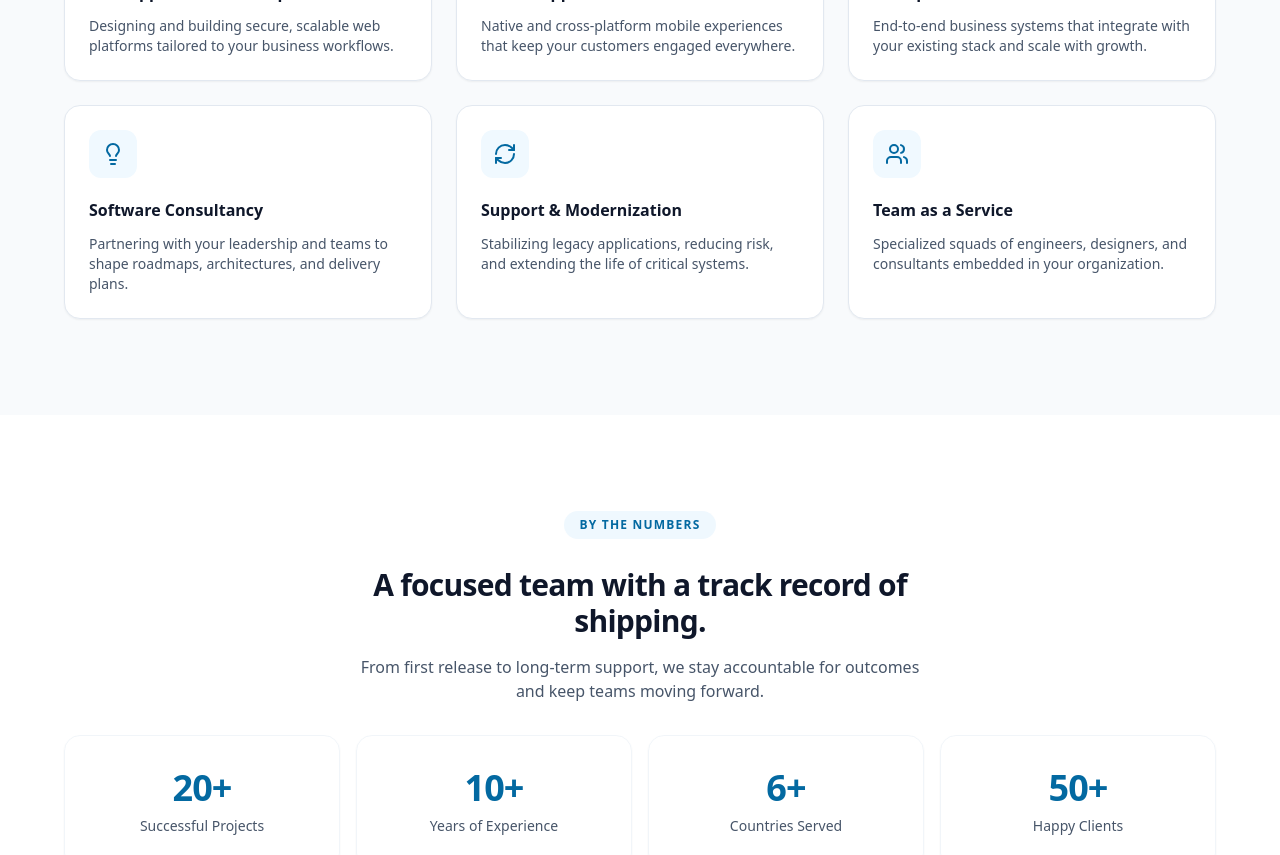
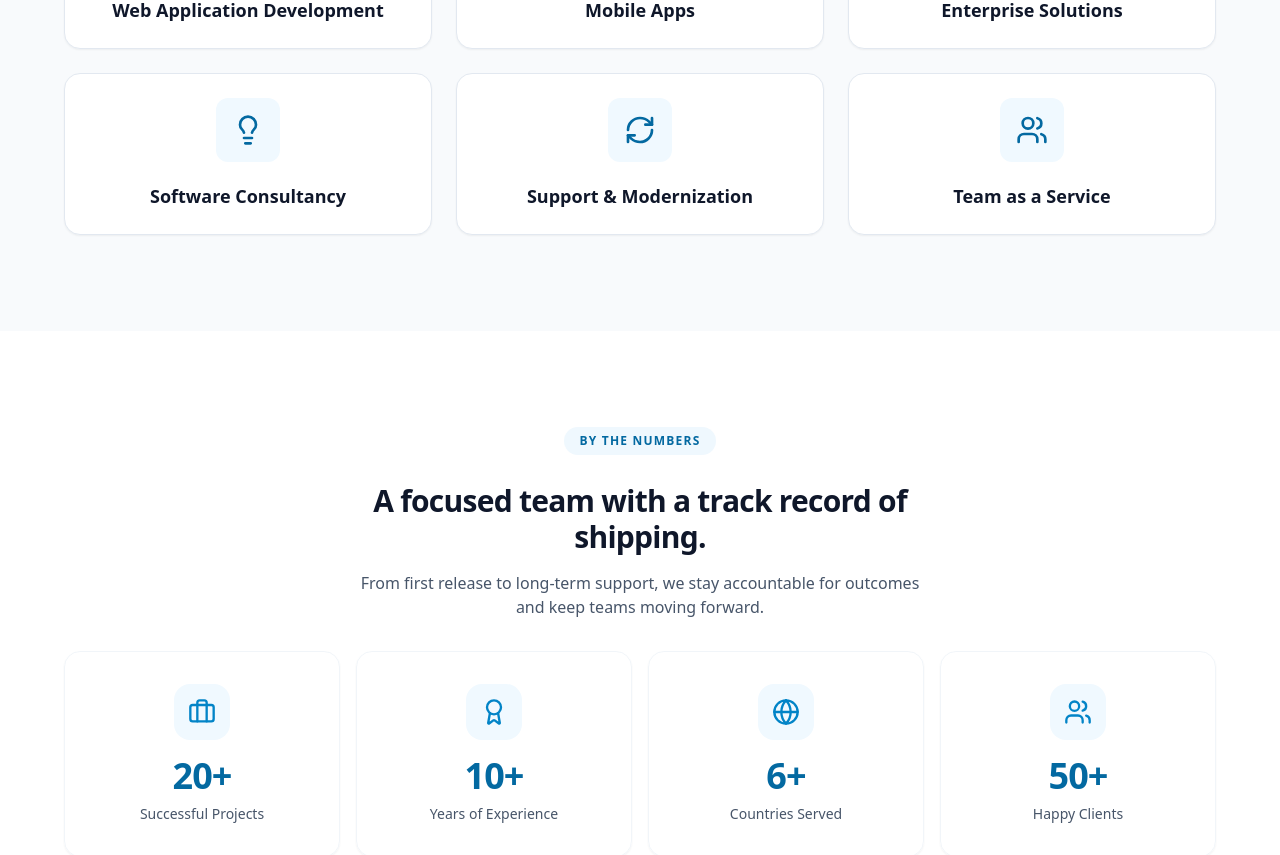
Before and after one commit to yussif03/IKEN_Revamp, a React (Vite) app: page / in a window 1280 px wide. Shown: the part 1120-1975 px from the top of the page. Built offline with nearby package versions, Linux system fonts and the light colour scheme.

Commit message:
Edit Sections

```diff
--- a/src/pages/ContactUs.jsx
+++ b/src/pages/ContactUs.jsx
@@ -52,14 +52,14 @@ const ContactUs = () => {
   }
 
   return (
-    <div className="bg-white py-16 md:py-24">
+    <div className="bg-white py-4 md:py-8">
       <div className="container">
         {/* ── Page header ── */}
-        <div className="mb-12 text-center">
+        <div className="mb-10 text-center">
           <p className="inline-block rounded-full bg-sky-100/50 px-4 py-1.5 text-xs font-bold uppercase tracking-widest text-sky-700 mb-4 transition-all duration-700 ease-out">
             Get in Touch
           </p>
-          <h1 className="mt-2 text-4xl font-bold text-slate-900 md:text-5xl">
+          <h1 className="mt-2 text-2xl font-semibold tracking-tight text-slate-900 md:text-3xl">
             Talk to Our Team
           </h1>
           <p className="mx-auto mt-4 max-w-lg text-slate-500">
--- a/src/sections/RecentProjects.jsx
+++ b/src/sections/RecentProjects.jsx
@@ -78,8 +78,7 @@ const RecentProjects = () => {
   return (
     <SectionWrapper id="projects" className="bg-slate-50 py-16">
       <div className="space-y-16" ref={ref}>
-        <div className="flex flex-col justify-between gap-6 md:flex-row md:items-end mx-auto font-sans">
-          <div className="max-w-2xl">
+        <div className="max-w-2xl font-sans">
           <p
             className={`inline-block rounded-full bg-sky-100/50 px-4 py-1.5 text-xs font-bold uppercase tracking-widest text-sky-700 mb-4 transition-all duration-700 ease-out ${
               isInView ? 'opacity-100 translate-y-0' : 'opacity-0 translate-y-4'
@@ -94,9 +93,8 @@ const RecentProjects = () => {
           >
             Modern platforms and products delivered by IKEN
           </h2>
-          </div>
           <p
-            className={`text-sm text-slate-600 md:text-base ${
+            className={`mt-4 text-sm text-slate-600 md:text-base transition-all duration-700 ease-out ${
               isInView ? 'opacity-100 translate-y-0' : 'opacity-0 translate-y-4'
             }`}
           >
--- a/src/sections/Services.jsx
+++ b/src/sections/Services.jsx
@@ -54,30 +54,29 @@ const ServiceCard = ({ title, description, icon: Icon, index }) => {
   return (
     <article
       ref={ref}
-      className={`group relative flex h-full flex-col overflow-hidden rounded-2xl border border-slate-200 bg-white p-6 shadow-sm transition-all duration-500 ease-in-out hover:-translate-y-2 hover:shadow-xl ${
+      className={`group relative flex h-full flex-col overflow-hidden rounded-2xl border border-slate-200 bg-white p-6 shadow-sm transition-all duration-500 ease-in-out hover:-translate-y-2 hover:shadow-xl hover:bg-sky-900 hover:border-sky-900 items-center justify-center text-center ${
         isInView ? 'opacity-100 translate-y-0' : 'opacity-0 translate-y-6'
       }`}
       style={{ transitionDelay: `${100 + index * 80}ms` }}
     >
-      {/* Subtle Gradient Hover Background */}
-      <div className="absolute inset-0 bg-gradient-to-br from-sky-50 to-transparent opacity-0 transition-opacity duration-500 group-hover:opacity-100" />
-
-      {/* Content Wrapper (keeps content above gradient) */}
-      <div className="relative z-10 flex h-full flex-col">
+      {/* Content Wrapper */}
+      <div className="relative z-10 flex h-full flex-col items-center justify-center w-full">
         {/* Icon */}
-        <div className="mb-5 flex h-12 w-12 items-center justify-center rounded-xl bg-sky-50 text-sky-700 transition-all duration-300 group-hover:bg-sky-600 group-hover:text-white">
-          <Icon className="h-6 w-6 transition-transform duration-300 group-hover:scale-110" />
+        <div className="mb-5 flex h-16 w-16 items-center justify-center rounded-xl bg-sky-50 text-sky-700 transition-all duration-300 group-hover:bg-sky-800 group-hover:text-white group-hover:scale-125">
+          <Icon className="h-8 w-8 transition-transform duration-300 group-hover:scale-110" />
         </div>
 
         {/* Title */}
-        <h3 className="text-base font-semibold text-slate-900 transition-colors duration-300 group-hover:text-sky-700">
+        <h3 className="text-lg font-semibold text-slate-900 transition-colors duration-300 group-hover:text-white">
           {title}
         </h3>
 
-        {/* Description */}
-        <p className="mt-3 text-sm text-slate-600 transition-colors duration-300 group-hover:text-slate-700">
-          {description}
-        </p>
+        {/* Description (Hidden by default, revealed on hover) */}
+        <div className="grid grid-rows-[0fr] opacity-0 transition-all duration-500 group-hover:grid-rows-[1fr] group-hover:opacity-100 group-hover:mt-4">
+          <p className="overflow-hidden text-sm text-slate-200">
+            {description}
+          </p>
+        </div>
       </div>
     </article>
   )
--- a/src/sections/Statistics.jsx
+++ b/src/sections/Statistics.jsx
@@ -1,15 +1,16 @@
 import SectionWrapper from '../components/SectionWrapper'
 import { useIntersectionObserver } from '../hooks/useIntersectionObserver'
 import { useCountUp } from '../hooks/useCountUp'
+import { Briefcase, Award, Globe, Users } from 'lucide-react'
 
 const stats = [
-  { label: 'Successful Projects', value: 20, suffix: '+' },
-  { label: 'Years of Experience', value: 10, suffix: '+' },
-  { label: 'Countries Served', value: 6, suffix: '+' },
-  { label: 'Happy Clients', value: 50, suffix: '+' },
+  { label: 'Successful Projects', value: 20, suffix: '+', icon: Briefcase },
+  { label: 'Years of Experience', value: 10, suffix: '+', icon: Award },
+  { label: 'Countries Served', value: 6, suffix: '+', icon: Globe },
+  { label: 'Happy Clients', value: 50, suffix: '+', icon: Users },
 ]
 
-const StatItem = ({ label, value, suffix, index, start }) => {
+const StatItem = ({ label, value, suffix, index, start, icon: Icon }) => {
   const animated = useCountUp(value, {
     duration: 3000,
     start,
@@ -17,11 +18,14 @@ const StatItem = ({ label, value, suffix, index, start }) => {
 
   return (
     <div
-      className="rounded-2xl border border-slate-100 bg-white/80 px-6 py-6 shadow-sm transition-all duration-600 ease-in-out md:px-8 md:py-8 text-center"
+      className="group rounded-2xl border border-slate-100 bg-white/80 px-6 py-6 shadow-sm transition-all duration-500 ease-in-out hover:-translate-y-1 hover:shadow-md md:px-8 md:py-8 text-center flex flex-col items-center"
       style={{
         transitionDelay: `${100 + index * 120}ms`,
       }}
     >
+      <div className="mb-4 flex h-14 w-14 items-center justify-center rounded-2xl bg-sky-50 text-sky-600 transition-colors duration-300 group-hover:bg-sky-500 group-hover:text-white">
+        <Icon className="h-7 w-7 transition-transform duration-300 group-hover:scale-110" />
+      </div>
       {/* <p className="text-3xl font-semibold tracking-tight text-slate-900 md:text-4xl"> */}
       <p className="text-4xl md:text-4xl font-bold tracking-tight text-sky-700">
         {animated}
--- a/src/sections/Testimonials.jsx
+++ b/src/sections/Testimonials.jsx
@@ -165,13 +165,13 @@ const Testimonials = () => {
                       style={{ aspectRatio: '1/1', objectFit: 'cover' }}
                     />
                     <Stars />
-                    <h3 className="h5 text-primary mb-4 header-Text">
+                    <h3 className="h5 text-primary header-Text">
                       {item.name}
                     </h3>
+                    <p className="text-black-50 mb-4">{item.role}</p>
                     <blockquote>
                       <p>{item.quote}</p>
                     </blockquote>
-                    <p className="text-black-50">{item.role}</p>
                   </div>
                 </div>
               ))}
```
Also changed, not shown: src/sections/Industries.jsx (+11 -12 lines). Lines whose indentation alone changed are shown as unchanged.
